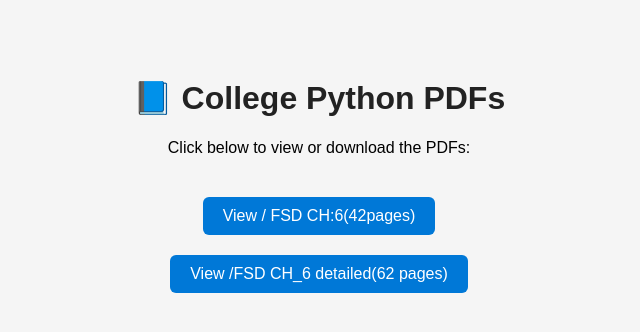
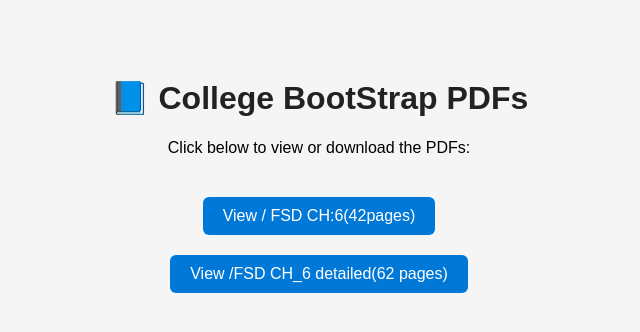
Before and after one commit to Manin1311/CollegeBootStrap, a plain HTML site: page index.html in a window 1280 px wide. Shown: the whole page, without its empty margins (321-961 px from the left). Drawn offline with Linux system fonts and the light colour scheme.

Commit message:
Update index.html

```diff
--- a/index.html
+++ b/index.html
@@ -13,7 +13,7 @@
   </style>
 </head>
 <body>
-  <h1>📘 College Python PDFs</h1>
+  <h1>📘 College BootStrap PDFs</h1>
   <p>Click below to view or download the PDFs:</p>
   <div class="pdf-list">
     <a href="FSD-1_UNIT-6_PKP.pdf" target="_blank">View / FSD CH:6(42pages) </a><br>
```
